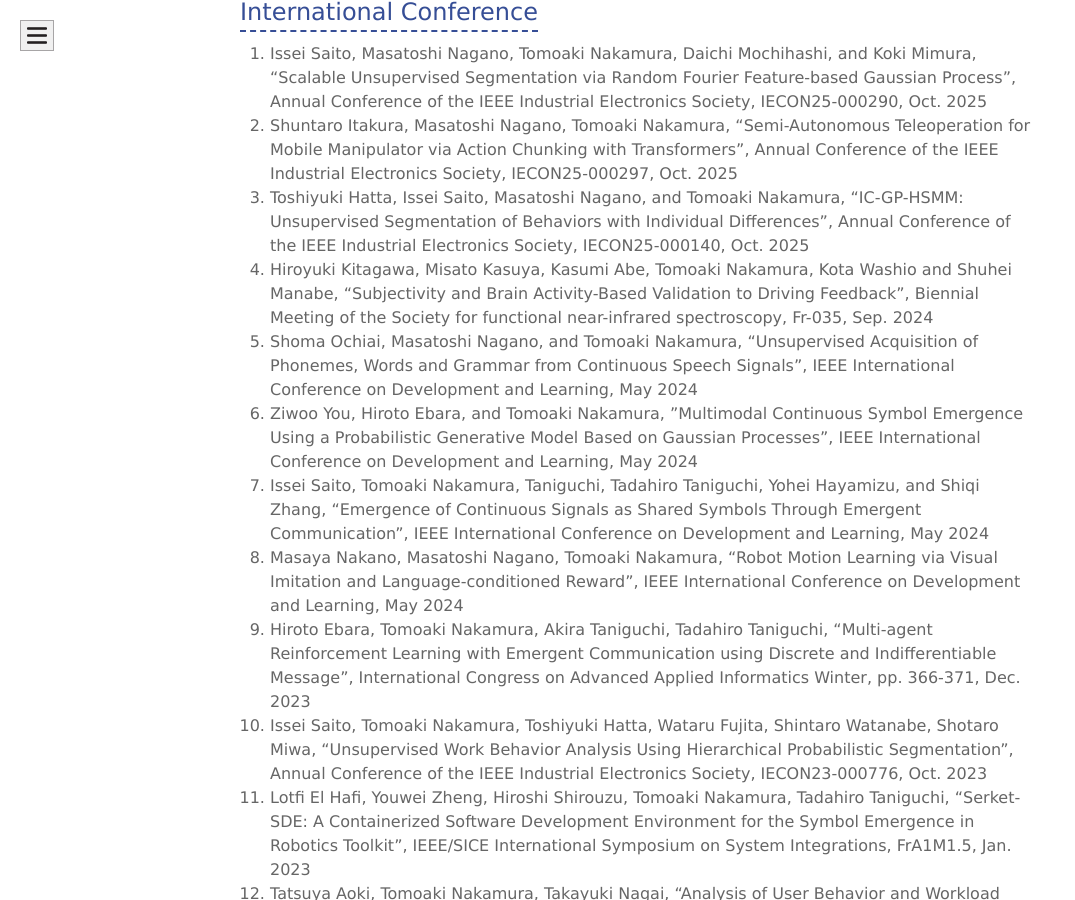
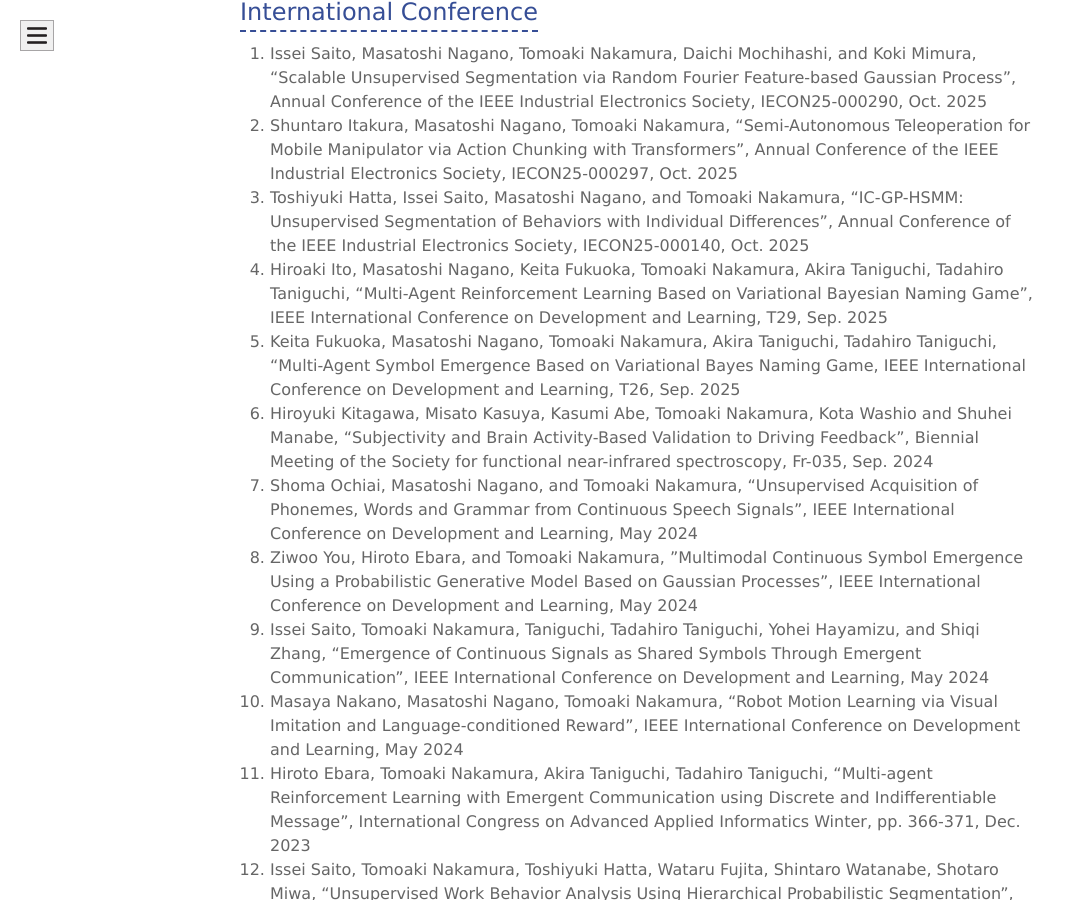
Before and after one commit to naka-lab/naka-lab.github.io, a Jekyll site: the page built from subpages/pub.md, in a window 1280 px wide and 900 px high, scrolled down 5286 px. Shown: the whole window, without its empty margins (0-1075 px from the left). Built offline with Jekyll 4.4.1, drawn with Linux system fonts in a browser that asks for light colours.

Commit message:
Add conference papers to the publication list

```diff
--- a/subpages/pub.md
+++ b/subpages/pub.md
@@ -94,6 +94,8 @@ layout: default
 1. Issei Saito, Masatoshi Nagano, Tomoaki Nakamura, Daichi Mochihashi, and Koki Mimura, "Scalable Unsupervised Segmentation via Random Fourier Feature-based Gaussian Process", Annual Conference of the IEEE Industrial Electronics Society, IECON25-000290, Oct. 2025
 1. Shuntaro Itakura, Masatoshi Nagano, Tomoaki Nakamura, "Semi-Autonomous Teleoperation for Mobile Manipulator via Action Chunking with Transformers", Annual Conference of the IEEE Industrial Electronics Society, IECON25-000297, Oct. 2025
 1. Toshiyuki Hatta, Issei Saito, Masatoshi Nagano, and Tomoaki Nakamura, "IC-GP-HSMM: Unsupervised Segmentation of Behaviors with Individual Differences", Annual Conference of the IEEE Industrial Electronics Society, IECON25-000140, Oct. 2025
+1. Hiroaki Ito, Masatoshi Nagano, Keita Fukuoka, Tomoaki Nakamura, Akira Taniguchi, Tadahiro Taniguchi, "Multi-Agent Reinforcement Learning Based on Variational Bayesian Naming Game”, IEEE International Conference on Development and Learning, T29, Sep. 2025
+1. Keita Fukuoka, Masatoshi Nagano, Tomoaki Nakamura, Akira Taniguchi, Tadahiro Taniguchi, "Multi-Agent Symbol Emergence Based on Variational Bayes Naming Game, IEEE International Conference on Development and Learning, T26, Sep. 2025
 1. Hiroyuki Kitagawa, Misato Kasuya, Kasumi Abe, Tomoaki Nakamura, Kota Washio and Shuhei Manabe, "Subjectivity and Brain Activity-Based Validation to Driving Feedback", Biennial Meeting of the Society for functional near-infrared spectroscopy, Fr-035, Sep. 2024
 1. Shoma Ochiai, Masatoshi Nagano, and Tomoaki Nakamura, "Unsupervised Acquisition of Phonemes, Words and Grammar from Continuous Speech Signals", IEEE International Conference on Development and Learning, May 2024
 1. Ziwoo You, Hiroto Ebara, and Tomoaki Nakamura, ”Multimodal Continuous Symbol Emergence Using a Probabilistic Generative Model Based on Gaussian Processes”, IEEE International Conference on Development and Learning, May 2024
```
